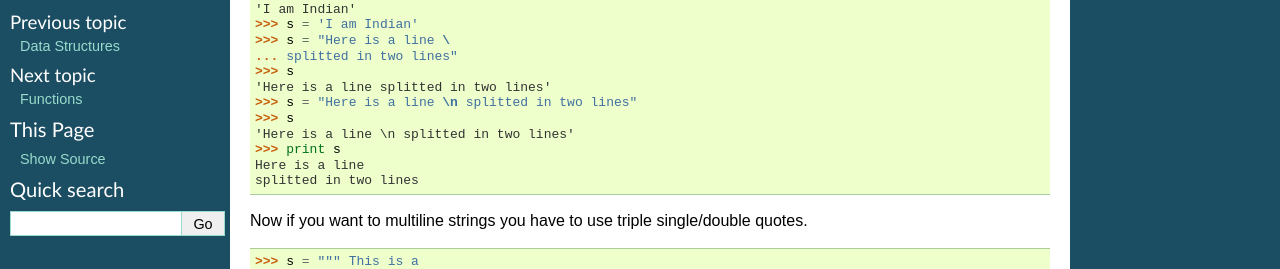
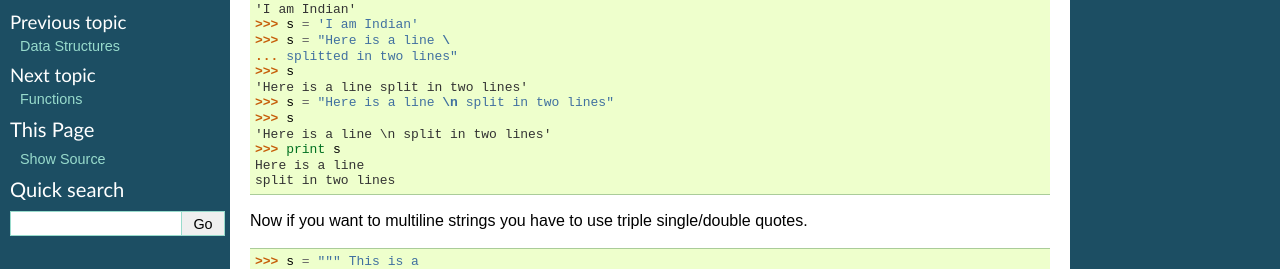
Before and after one commit to kushaldas/pym, a Sphinx documentation site: the page built from docs/strings.rst, in a window 1280 px wide and 900 px high. Shown: the part 185-454 px from the top of the window. Built offline with Sphinx 7.4.7, drawn with Linux system fonts in a browser that asks for light colours; formulas are drawn with MathJax 3.

Commit message:
Typo fixes

```diff
--- a/docs/strings.rst
+++ b/docs/strings.rst
@@ -15,13 +15,13 @@ Strings are nothing but simple text. In python we declare strings in between ""
     >>> s = "Here is a line \
     ... splitted in two lines"
     >>> s
-    'Here is a line splitted in two lines'
-    >>> s = "Here is a line \n splitted in two lines"
+    'Here is a line split in two lines'
+    >>> s = "Here is a line \n split in two lines"
     >>> s
-    'Here is a line \n splitted in two lines'
+    'Here is a line \n split in two lines'
     >>> print s
     Here is a line
-    splitted in two lines
+    split in two lines
 
 Now if you want to multiline strings you have to use triple single/double quotes.
 
@@ -172,10 +172,10 @@ Palindrome are the kind of strings which are same from left or right whichever w
     #!/usr/bin/env python
     s = raw_input("Please enter a string: ")
     z = s[::-1]
-    if s == z
+    if s == z:
         print "The string is a palindrome"
     else:
-        print "The string is not a palindrome"]
+        print "The string is not a palindrome"
 
 The output
 
```
